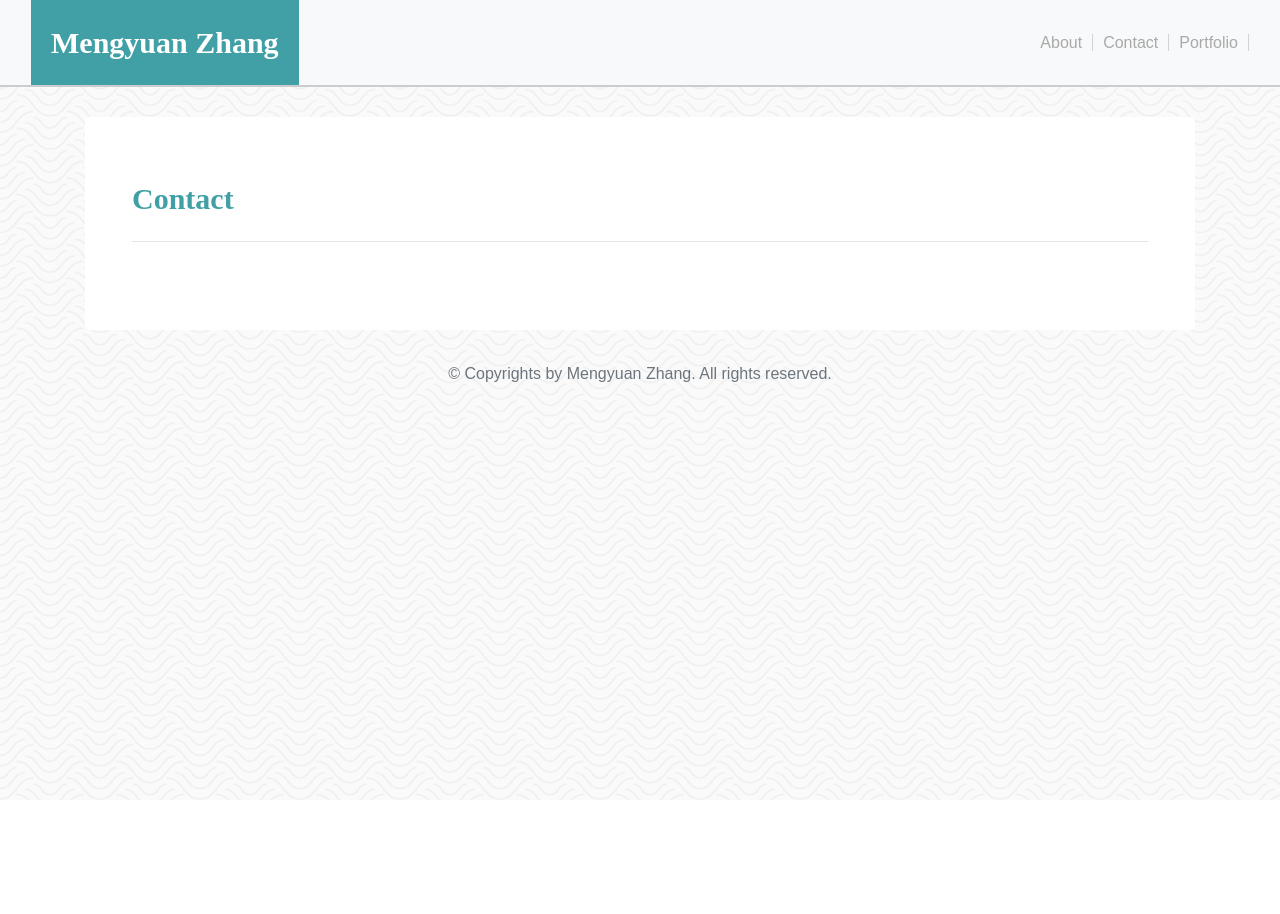
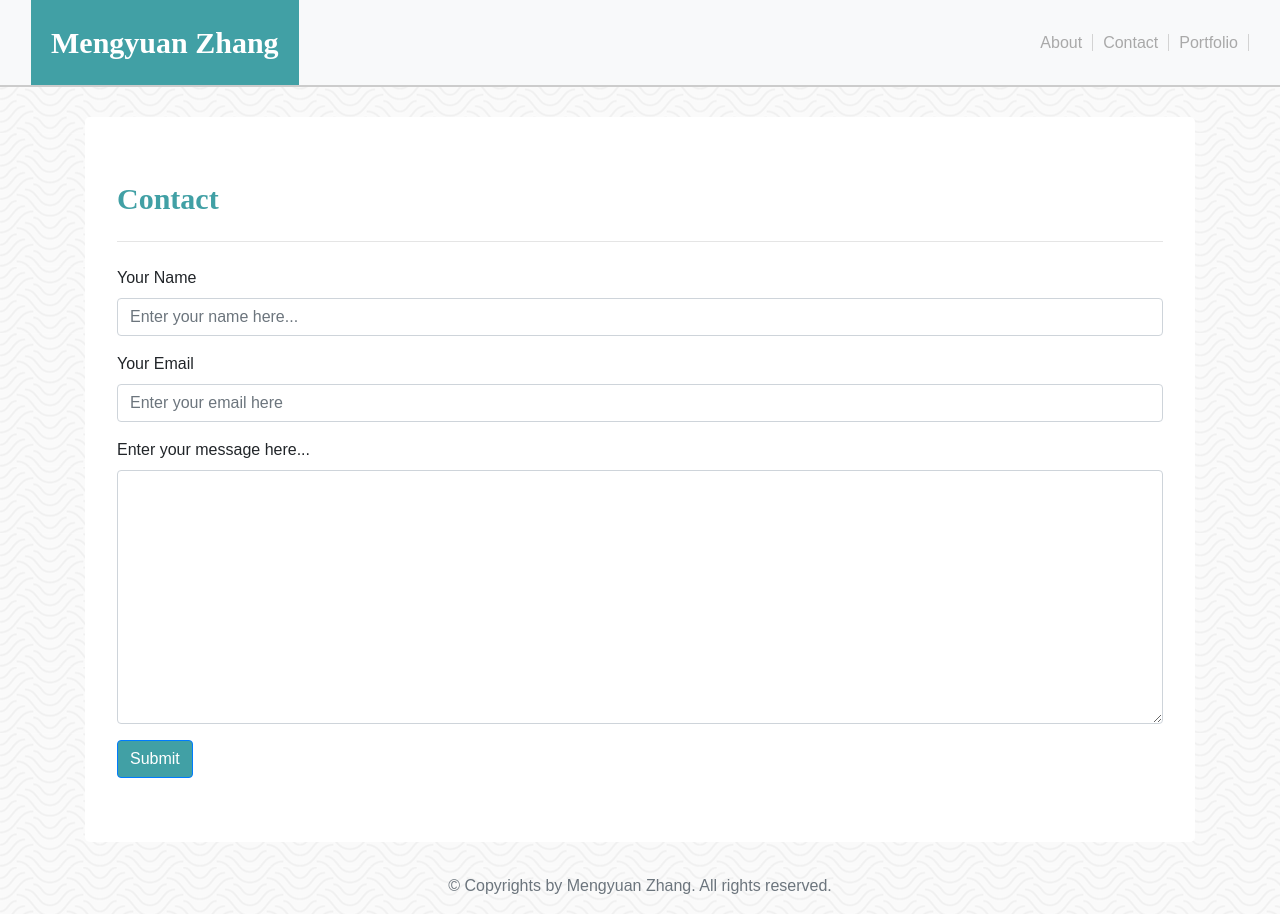
Before and after one commit to abbyz123/Bootstrap-Portfolio, a plain HTML site: page contact.html in a window 1280 px wide. Before the commit the page ends 800 px from the top, so only its background shows below. Drawn offline with nearby package versions, Linux system fonts and the light colour scheme.

Commit message:
contact.html completed

```diff
--- a/contact.html
+++ b/contact.html
@@ -51,6 +51,10 @@
             color: rgb(65, 160, 165);
             font-family: 'Times New Roman', Times, serif
         }
+
+        .btn.btn-primary {
+            background-color: rgb(65, 160, 165);
+        }
     </style>
 </head>
 
@@ -67,22 +71,38 @@
     </nav>
     <div class="container">
         <div class="jumbotron">
-                <div class="container-fluid">
             <div class="row">
                 <div class="container">
                     <h1 class="display-4">Contact</h1>
                     <hr class="my-4">
                 </div>
             </div>
-                    <!--
-                        Contact form under construction
-                    -->
+            <div class="row">
+                <div class="container">
+                    <form>
+                        <div class="form-group">
+                            <label for="yourName">Your Name</label>
+                            <input type="text" class="form-control" id="inputAddress" placeholder="Enter your name here...">
+                        </div>
+                        <div class="form-group">
+                            <label for="yourEmail">Your Email</label>
+                            <input type="email" class="form-control" id="yourEmail" aria-describedby="emailHelp" placeholder="Enter your email here">
+                        </div>
+                        <div class="form-group">
+                            <label for="textAreaMsg">Enter your message here...</label>
+                            <textarea class="form-control" id="textAreaMsg" rows="10"></textarea>
+                        </div>
+                        <button type="submit" class="btn btn-primary">Submit</button>
+                    </form>
+                </div>
             </div>
         </div>
     </div>
     <footer class="footer">
         <div class="container">
-            <span class="text-muted"><p class="text-center">&copy; Copyrights by Mengyuan Zhang. All rights reserved.</p></span>
+            <span class="text-muted">
+                <p class="text-center">&copy; Copyrights by Mengyuan Zhang. All rights reserved.</p>
+            </span>
         </div>
     </footer>
 </body>
```
Lines whose indentation alone changed are shown as unchanged.
